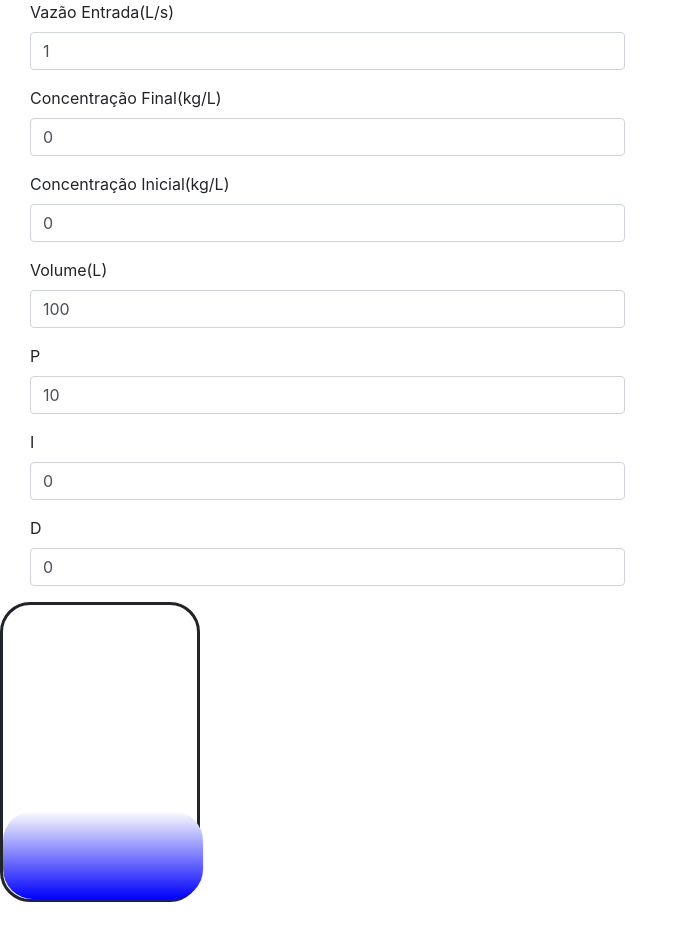
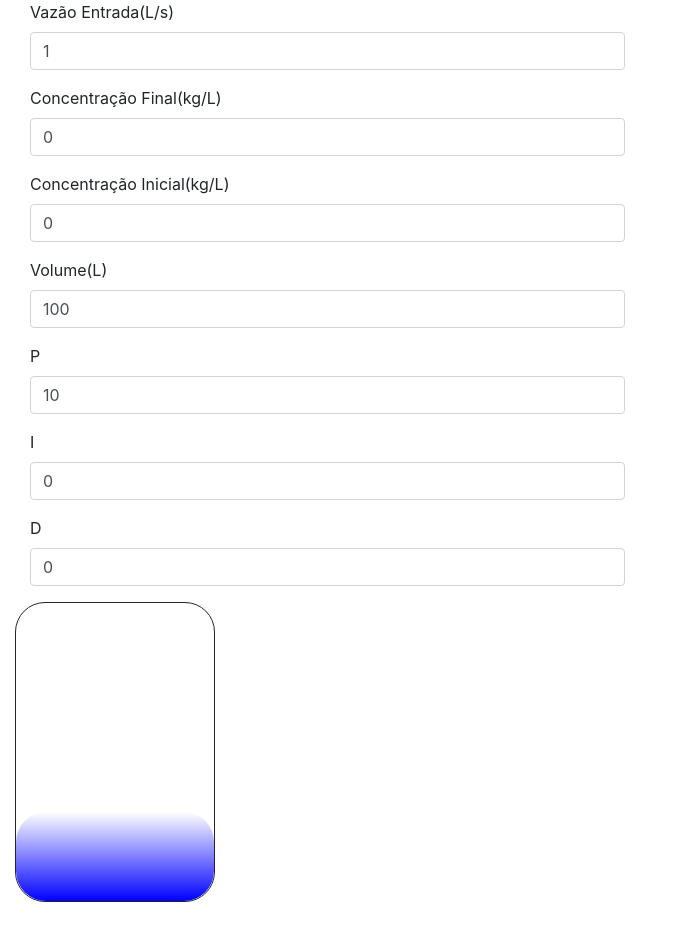
Before and after one commit to victorfmarques/Concentration_PID_Control, a React (Create React App) app in the folder pid_control/: page / in a window 1280 px wide. Shown: the top 952 px of the page, without its empty margins (0-688 px from the left). Built offline with nearby package versions, Linux system fonts and the light colour scheme.

Commit message:
Ajuste reactor

```diff
--- a/pid_control/src/App.js
+++ b/pid_control/src/App.js
@@ -13,7 +13,7 @@ function App() {
     <div className="AppWrapper">
       <FormComponent viewModel={viewModel}/>
       <div className="GraphicalWrapper">
-        <ReactorComponent/>
+        <ReactorComponent viewModel={viewModel}/>
         <ChartComponent
           viewModel={viewModel}
         />
--- a/pid_control/src/ReactorComponent/index.css
+++ b/pid_control/src/ReactorComponent/index.css
@@ -4,18 +4,19 @@
 }
 
 .reactor{
-    border: solid;
+    border: solid 1.5px;
     border-radius: 30px;
     width: 200px;
     height: 300px;
     display: flex;
     justify-content: flex-end;
     flex-direction: column;
+    padding-left: 1.5px;
 }
 
 .reactorContent{
     background-image: linear-gradient(white, #0000ff);
-    width: inherit;
     height: 30%;
     border-radius: inherit;
+    margin-left: -1.5px;
 }
--- a/pid_control/src/ReactorComponent/index.js
+++ b/pid_control/src/ReactorComponent/index.js
@@ -18,54 +18,55 @@ const ReactorComponent = (props) =>{
         }
     }
 
-    function mudarConcentracao() {
-        if(viewModel.concentracao > 0 && viewModel.concentracao <= 0.1){
+    function mudarconcentracao() {
+        if(viewModel.concentracaoE > 0 && viewModel.concentracaoE <= 0.1){
             document.getElementById("liquido").style.backgroundImage='linear-gradient(white, #0000ff)';
         }
-        else if(viewModel.concentracao > 0.1 && viewModel.concentracao <= 0.2){
+        else if(viewModel.concentracaoE > 0.1 && viewModel.concentracaoE <= 0.2){
             document.getElementById("liquido").style.backgroundImage='linear-gradient(white, #3000FF)';
         }
-        else if(viewModel.concentracao > 0.2 && viewModel.concentracao <= 0.3){
+        else if(viewModel.concentracaoE > 0.2 && viewModel.concentracaoE <= 0.3){
             document.getElementById("liquido").style.backgroundImage='linear-gradient(white, #3F00FF)';
         }
-        else if(viewModel.concentracao > 0.3 && viewModel.concentracao <= 0.4){
+        else if(viewModel.concentracaoE > 0.3 && viewModel.concentracaoE <= 0.4){
             document.getElementById("liquido").style.backgroundImage='linear-gradient(white, #4E00FF)';
         }
-        else if(viewModel.concentracao > 0.4 && viewModel.concentracao <= 0.5){
+        else if(viewModel.concentracaoE > 0.4 && viewModel.concentracaoE <= 0.5){
             document.getElementById("liquido").style.backgroundImage='linear-gradient(white, #5D01FF)';
         }
-        else if(viewModel.concentracao > 0.5 && viewModel.concentracao <= 0.6){
+        else if(viewModel.concentracaoE > 0.5 && viewModel.concentracaoE <= 0.6){
             document.getElementById("liquido").style.backgroundImage='linear-gradient(white, #6B01FF)';
         }
-        else if(viewModel.concentracao > 0.6 && viewModel.concentracao <= 0.7){
+        else if(viewModel.concentracaoE > 0.6 && viewModel.concentracaoE <= 0.7){
             document.getElementById("liquido").style.backgroundImage='linear-gradient(white, #7B00FF)';
         }
-        else if(viewModel.concentracao > 0.7 && viewModel.concentracao <= 0.8){
+        else if(viewModel.concentracaoE > 0.7 && viewModel.concentracaoE <= 0.8){
             document.getElementById("liquido").style.backgroundImage='linear-gradient(white, #8C00FF)';
         }
-        else if(viewModel.concentracao > 0.8){
+        else if(viewModel.concentracaoE > 0.8){
             document.getElementById("liquido").style.backgroundImage='linear-gradient(white, #9700FF)';
         }
     }
 
-    useEffect(()=>{
-        viewModel = {props};
-
+    document.onchange = (ev)=>{
+        viewModel = props.viewModel;
         mudarVolume();
-        mudarConcentracao();
-    }, [props]);
+        mudarconcentracao();
+    };
 
     return (
         <React.Fragment>
-            <div className='reactorWrapper'>
-                <div className='reactor'>
-                    <div id='liquido' className='reactorContent'>
+            <div className="container-fluid">
+                <div className='reactorWrapper'>
+                    <div className='reactor'>
+                        <div id='liquido' className='reactorContent'>
 
+                        </div>
                     </div>
                 </div>
             </div>
             {/* <button onClick={mudarVolume}>Mudar</button>
-            <button onClick={mudarConcentracao}>Mudar</button> */}
+            <button onClick={mudarconcentracaoE}>Mudar</button> */}
         </React.Fragment>
     )
 }
```
